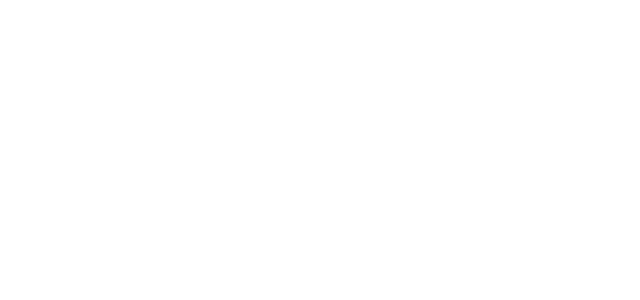
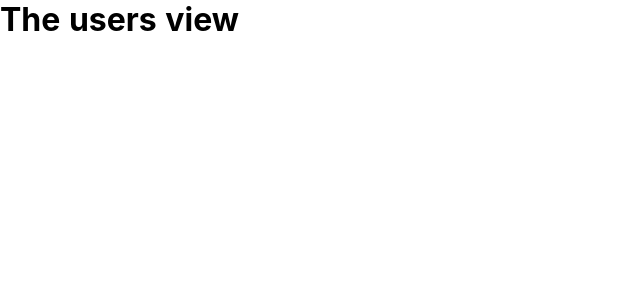
Before and after one commit to elvan/simple-sandbox-app-nuxt-vue-basics, a Nuxt app: page /users in a window 1280 px wide. Before the commit this address had no page. Shown: the top 300 px of the page, without its empty margins (0-640 px from the left). Built offline with nearby package versions, Linux system fonts and the light colour scheme.

Commit message:
folder-drive routes

```diff
--- /dev/null
+++ b/pages/users/index.vue
@@ -0,0 +1,3 @@
+<template>
+  <h1>The users view</h1>
+</template>
```
